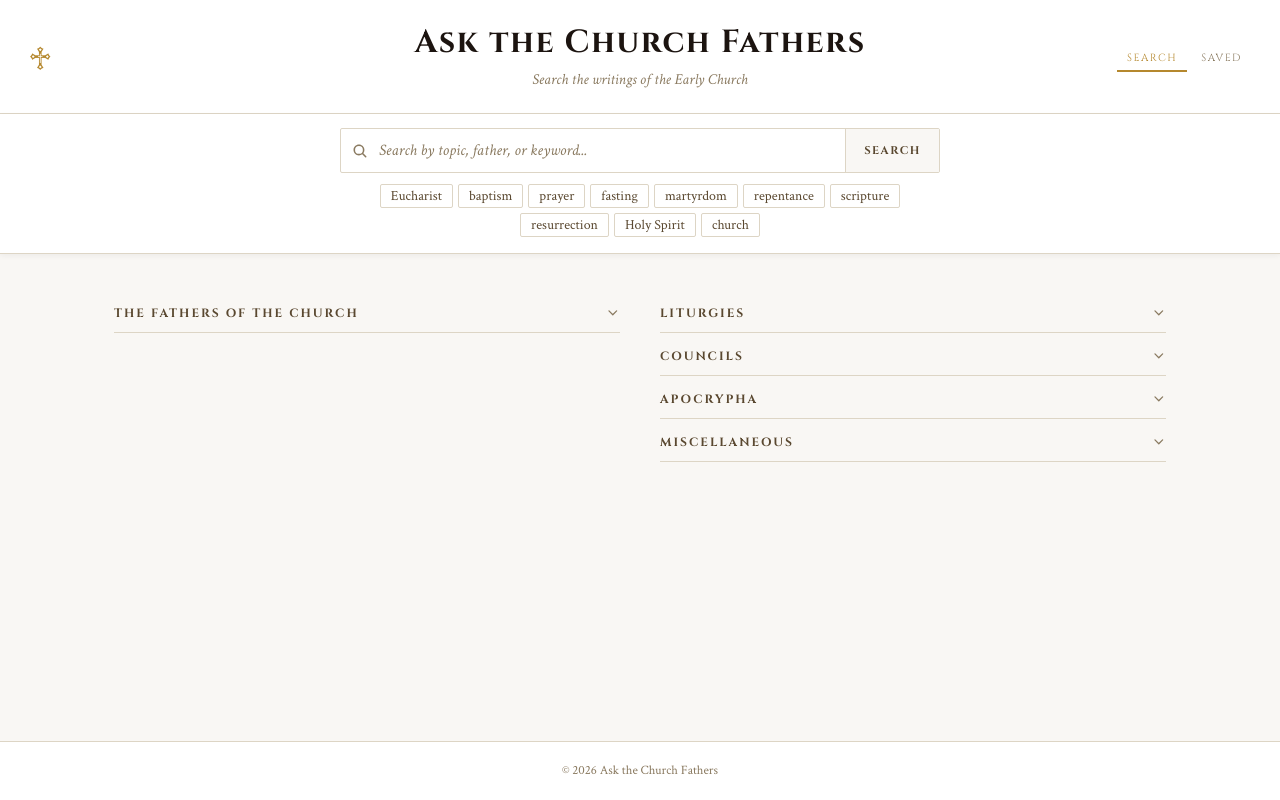
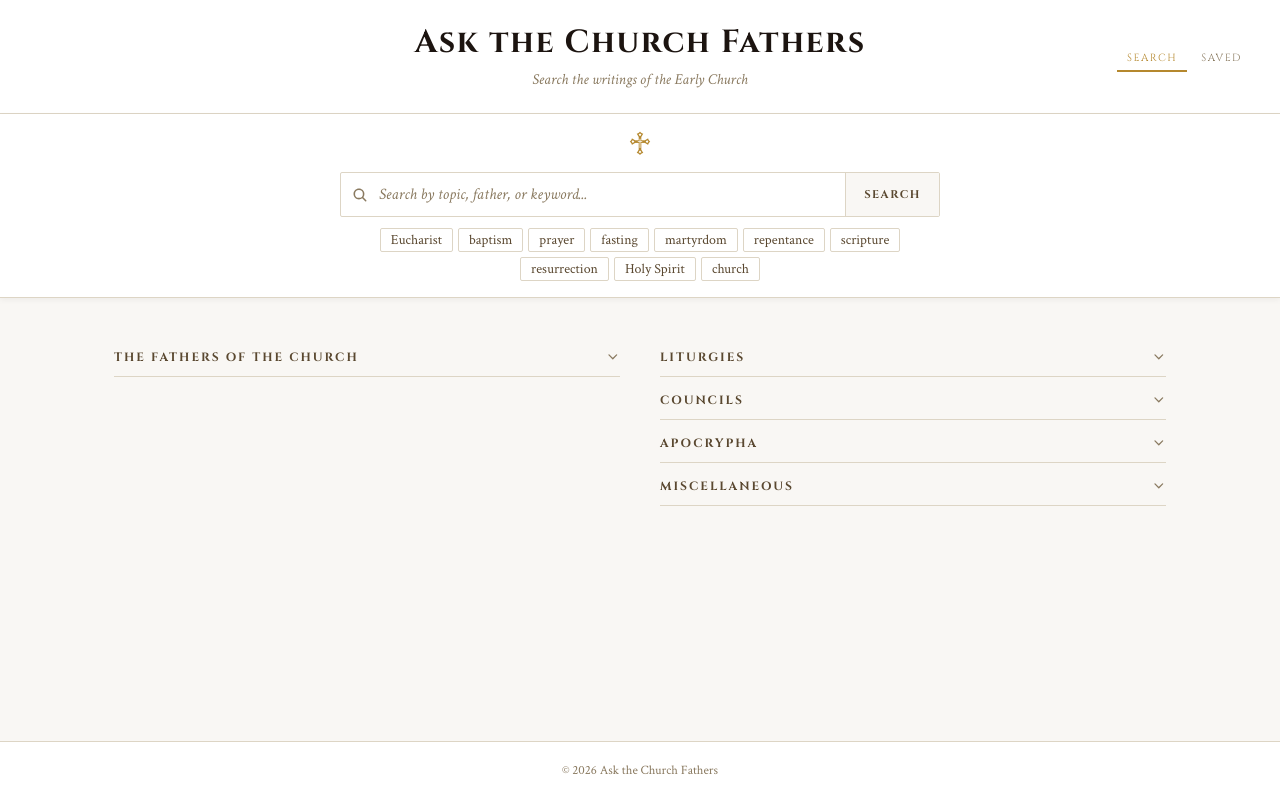
Before and after one commit to hiruykassa/ask-the-church-fathers, a React (Vite) app: page / in a window 1280 px wide. Built offline with nearby package versions, Linux system fonts and the light colour scheme.

Commit message:
fix: cross centered above search bar

```diff
--- a/src/App.css
+++ b/src/App.css
@@ -121,7 +121,8 @@ body {
   cursor: pointer;
   transition: color 0.2s, transform 0.15s;
   padding: 0;
-  justify-self: start;
+  display: block;
+  margin: 0 auto 12px;
 }
 .search-cross:hover { color: var(--gold-hi); transform: scale(1.12); }
 
--- a/src/App.jsx
+++ b/src/App.jsx
@@ -430,7 +430,7 @@ function App() {
     <div className="page">
 
       <header className="site-header">
-        <button className="search-cross" onClick={goHome} title="Go to home">♱</button>
+        <div className="site-header-left"></div>
         <div className="site-header-center">
           <h1 className="site-title">Ask the Church Fathers</h1>
           <p className="site-sub">Search the writings of the Early Church</p>
@@ -450,6 +450,7 @@ function App() {
       </header>
 
       <section className="search-section">
+        <button className="search-cross" onClick={goHome} title="Go to home">♱</button>
         <div className="search-bar">
           <IoSearch className="search-icon" />
           <input
```
